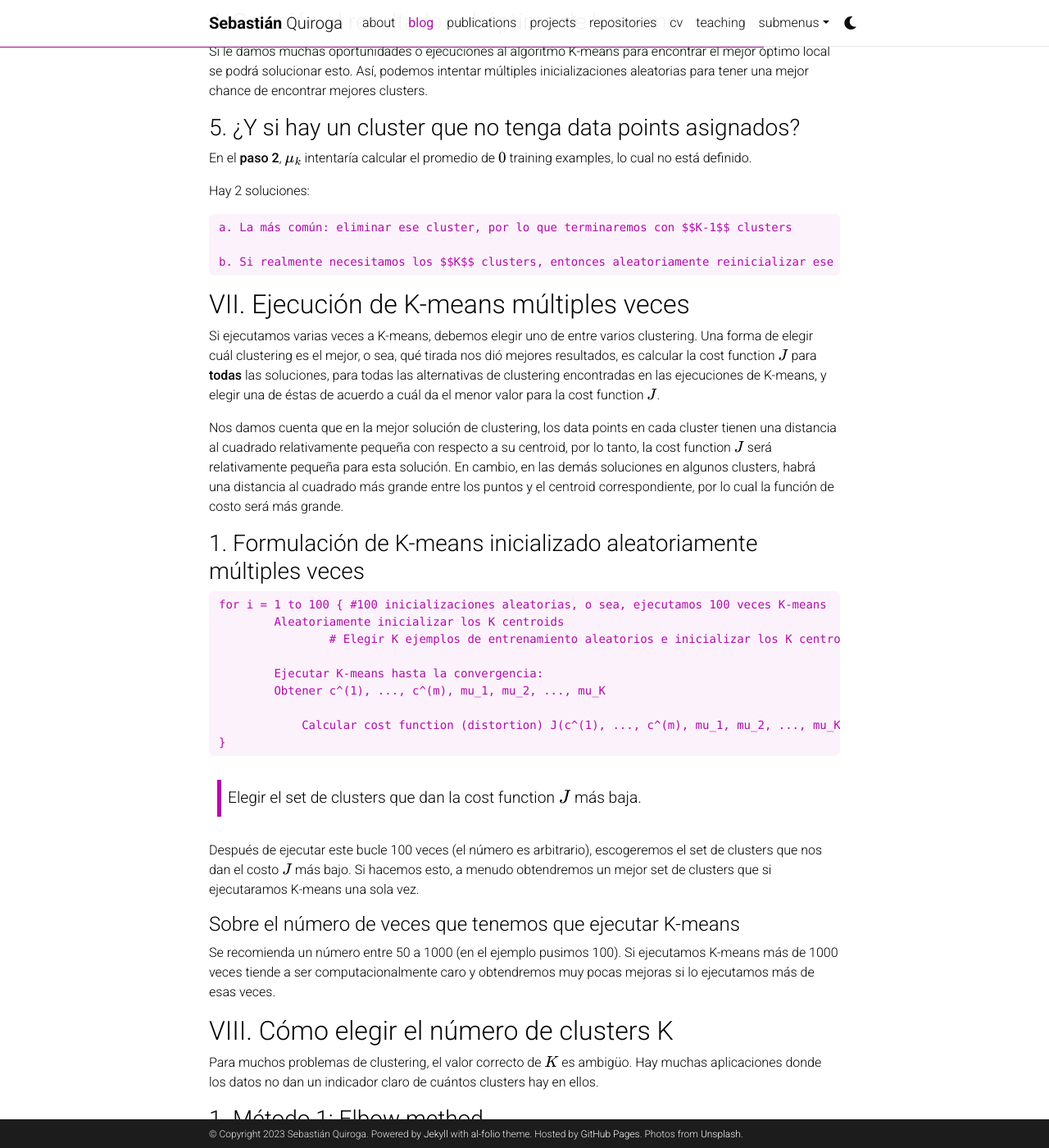
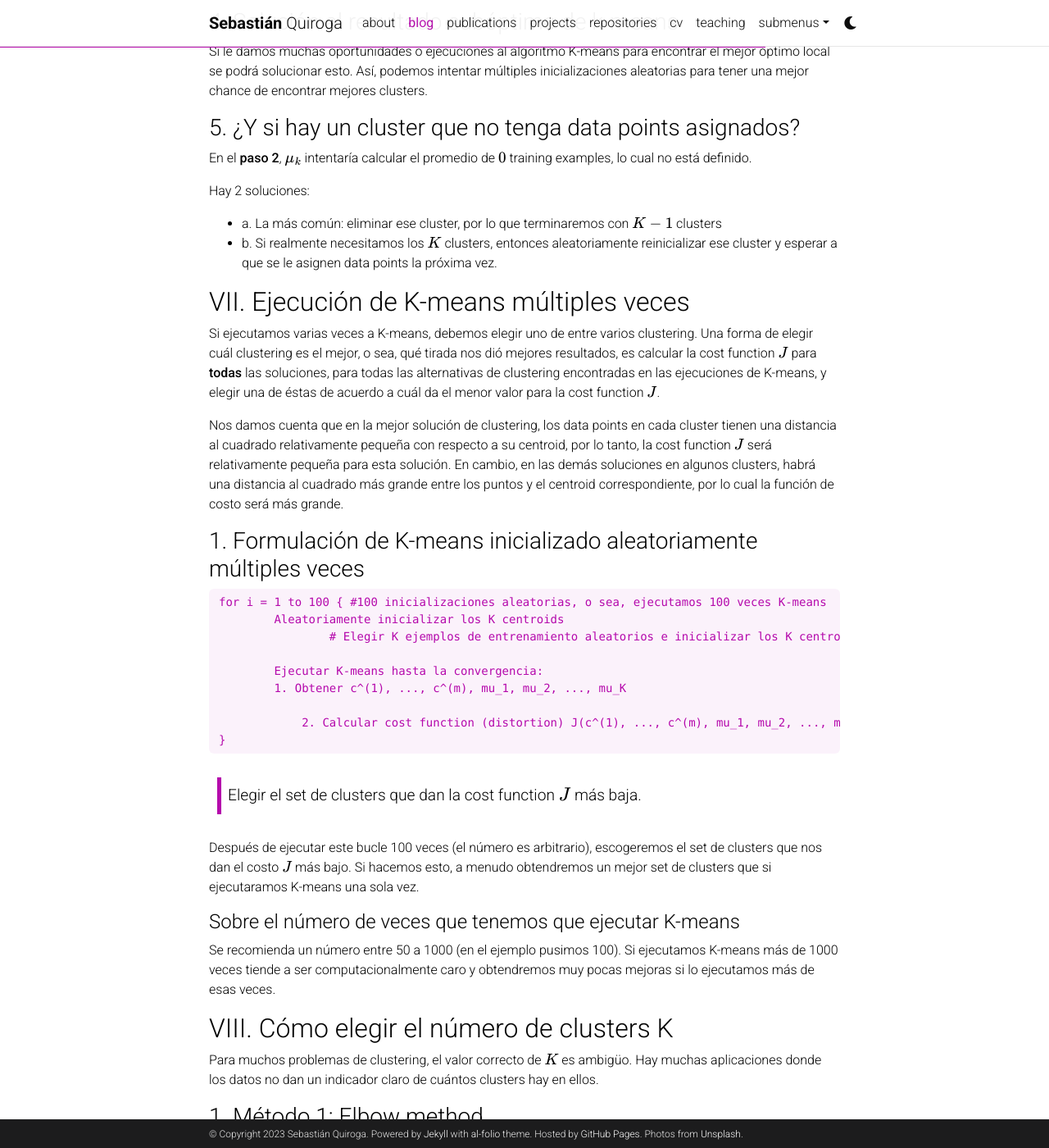
Before and after one commit to squirogar/squirogar.github.io, a Jekyll site: the page built from _posts/2023-06-09-clustering-kmeans.md, in a window 1280 px wide and 1400 px high, scrolled down 7133 px. Shown: the whole window at 82% size. Built offline with Jekyll 4.4.1, drawn with Linux system fonts in a browser that asks for light colours; comment, search, counter and statistics services are not loaded; a style sheet for code colours, icons or effects is not loaded; some of the changed text lies outside the part shown.

Commit message:
kmeans finalizacion2

````diff
--- a/_posts/2023-06-09-clustering-kmeans.md
+++ b/_posts/2023-06-09-clustering-kmeans.md
@@ -257,10 +257,8 @@ Si le damos muchas oportunidades o ejecuciones al algoritmo K-means para encontr
 En el **paso 2**, $$\mu_k$$ intentaría calcular el promedio de $$0$$ training examples, lo cual no está definido.
 
 Hay 2 soluciones:
-
-    a. La más común: eliminar ese cluster, por lo que terminaremos con $$K-1$$ clusters
-
-    b. Si realmente necesitamos los $$K$$ clusters, entonces aleatoriamente reinicializar ese cluster y esperar a que se le asignen data points la próxima vez.
+* a. La más común: eliminar ese cluster, por lo que terminaremos con $$K-1$$ clusters
+* b. Si realmente necesitamos los $$K$$ clusters, entonces aleatoriamente reinicializar ese cluster y esperar a que se le asignen data points la próxima vez.
 
 ## VII. Ejecución de K-means múltiples veces
 Si ejecutamos varias veces a K-means, debemos elegir uno de entre varios clustering. Una forma de elegir cuál clustering es el mejor, o sea, qué tirada nos dió mejores resultados, es calcular la cost function $$J$$ para **todas** las soluciones, para todas las alternativas de clustering encontradas en las ejecuciones de K-means, y elegir una de éstas de acuerdo a cuál da el menor valor para la cost function $$J$$.
@@ -274,9 +272,9 @@ for i = 1 to 100 { #100 inicializaciones aleatorias, o sea, ejecutamos 100 veces
 		# Elegir K ejemplos de entrenamiento aleatorios e inicializar los K centroids en esas ubicaciones.
 
 	Ejecutar K-means hasta la convergencia:
-        Obtener c^(1), ..., c^(m), mu_1, mu_2, ..., mu_K
+        1. Obtener c^(1), ..., c^(m), mu_1, mu_2, ..., mu_K
 
-	    Calcular cost function (distortion) J(c^(1), ..., c^(m), mu_1, mu_2, ..., mu_K)
+	    2. Calcular cost function (distortion) J(c^(1), ..., c^(m), mu_1, mu_2, ..., mu_K)
 }
 ```
 
@@ -320,8 +318,8 @@ Por ejemplo, tenemos 2 features:
 Utilizamos éstas para predecir si una persona necesita una polera *S* o una *L*.
 
 En nuestro training set tenemos 2 personas ya en los clusters:
-1. Adam (175 lbs, 5.9 ft) en "L".
-2. Lucy (115 lbs, 5.2 ft) en "S".
+1. Adam (175 lbs, 5.9 ft) en *L*.
+2. Lucy (115 lbs, 5.2 ft) en *S*.
 
 Tenemos una nueva persona: Alan (140 lbs, 6.1 ft).
 
@@ -332,7 +330,7 @@ Nuestro algoritmo de clustering lo pondrá en el cluster más cercano.
 
 Notar el gran impacto de la feature 1 (*Peso*) en el cálculo de la distancia. Además, notar el pequeñísimo impacto de la feature 2 (*altura*) en el cálculo de la distancia.
 
-Esto impactará el rendimiento de todos los modelos basados en distancia, ya que otorgará mayor peso a las variables que tienen una mayor magnitud (*Peso* en este caso). Entonces, el algoritmo está sesgado hacia una variable con mayor magnitud. Para superar este problema, podemos reducir todas las variables a la misma escala. Si no escalamos las features, la variable *altura* no tiene mucho efecto y a Alan se le asignará en el grupo "S", lo que no tiene sentido, ya que es muy alto.
+Esto impactará el rendimiento de todos los modelos basados en distancia, ya que otorgará mayor peso a las variables que tienen una mayor magnitud (*Peso* en este caso). Entonces, el algoritmo está sesgado hacia una variable con mayor magnitud. Para superar este problema, podemos reducir todas las variables a la misma escala. Si no escalamos las features, la variable *altura* no tiene mucho efecto y a Alan se le asignará en el grupo *S*, lo que no tiene sentido, ya que es muy alto.
 
 ### En resumen
 El problema está en que en K-means, si las features están a escalas muy diferentes, por ejemplo, edad vs sueldo, entonces va a haber una feature que va a tener demasiado impacto sobre el cálculo de la distancia, mientras que la otra va a tener poco o casi nulo.
@@ -340,7 +338,6 @@ El problema está en que en K-means, si las features están a escalas muy difere
 ## X. Algunas Q&A
 1. ¿Por qué con K-means resultan clusters tan diferentes?
 - Tiene que ver con la data. Si nuestros clusters tienen un límite bien definido entre ellos siempre encontraremos los mismos centroids y solo dependerá del parámetro $$K$$. Si nuestra data no tiene un límite claro entre cada cluster (datos más dispersos) entonces inicializar los centroids aleatoriamente darán diferentes resultados dependiendo de la inicialización.
-
 - Una sugerencia es usar el parámetro `random_state` cuando usemos la implementación de K-means de la librería `scikit-learn`, ya que si lo establecemos con un valor podemos garantizar que tendremos los mismos centroids cada vez que usemos el modelo (que lo entrenemos).
 ```
 from sklearn.cluster import KMeans
````
